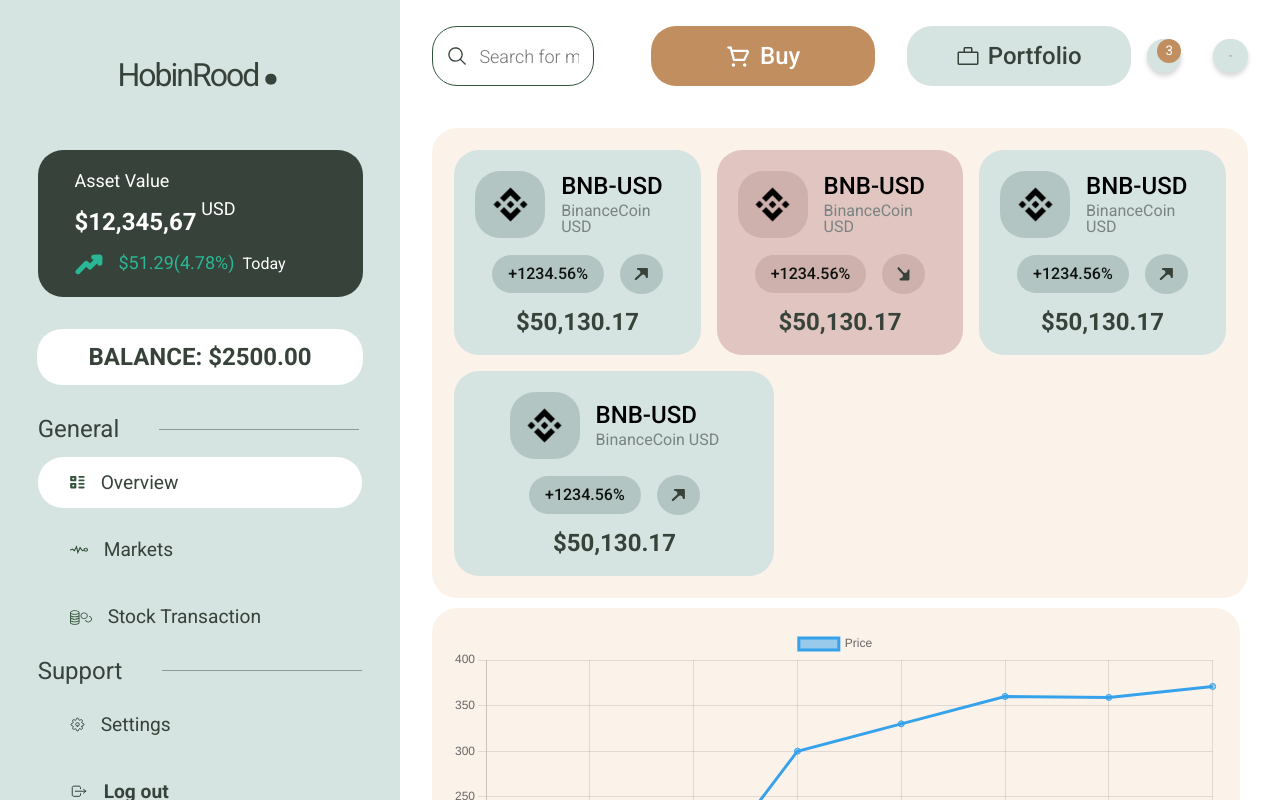
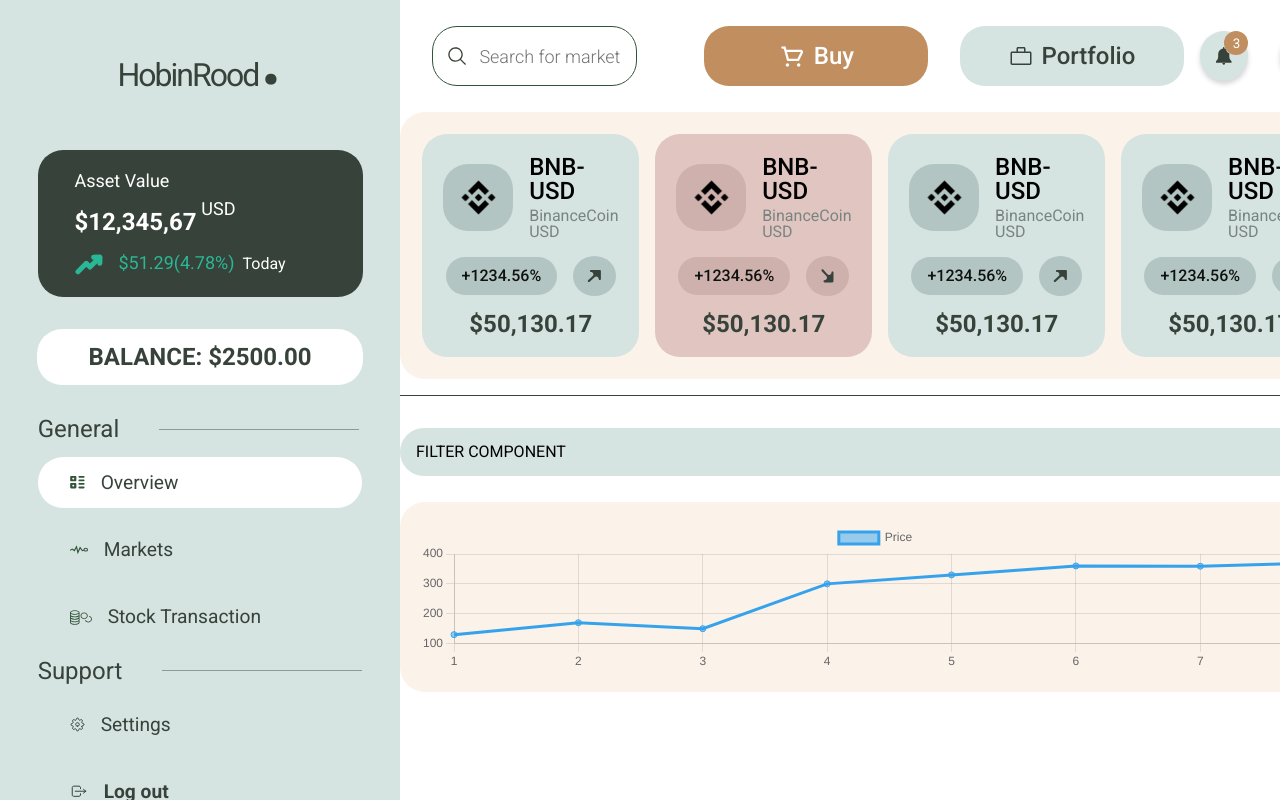
Before and after one commit to 1-Dont-Know/Not-Robin-Hood, a React (Create React App) app: page /account in a window 1280 px wide. Built offline with nearby package versions, Linux system fonts and the light colour scheme.

Commit message:
add hero, graph changes

```diff
--- a/src/components/UI/Graph/Graph.jsx
+++ b/src/components/UI/Graph/Graph.jsx
@@ -6,15 +6,14 @@
 // Graph component
 const Graph = ({ chartData }) => {
   return (
-        <div class={styles.container}>
+    <div className={styles.container}>
       <Line
-                class={styles.graph}
+        className={styles.graph}
         data={chartData}
-                options= {{
+        options={{
           responsive: true,
           maintainAspectRatio: false,
-                }
-                }
+        }}
       />
     </div>
   );
--- a/src/components/UI/Hero/Hero.jsx
+++ b/src/components/UI/Hero/Hero.jsx
@@ -3,34 +3,12 @@
 
 import FeaturedStock from "../FeaturedStock/FeaturedStock";
 import Graph from "../Graph/Graph";
-import { fakeData } from "../../../utils/fakeData" //Temporary Fake Data used for Testing
+import { fakeData } from "../../../utils/fakeData"; //Temporary Fake Data used for Testing
 
-const Hero = () => {
+const Hero = ({ children }) => {
+  //State Hook for Graph Component
 
-  //State Hook for Graph Component
-  const [stockData, setStockData] = useState({
-    labels: fakeData.map((data) => data.day),
-    datasets: [{
-      label: "Price",
-      data: fakeData.map((data) => data.price),
-    }],
-  });
-
-
-  return (
-    <section className={styles.container}>
-      <div className={styles.featured}>
-        <FeaturedStock status="up" />
-        <FeaturedStock status="down" />
-        <FeaturedStock status="up" />
-        <FeaturedStock status="up" />
-      </div>
-
-      {/* Graph Component */}
-      <Graph chartData={stockData} />
-
-    </section>
-  );
+  return <>{children}</>;
 };
 
 export default Hero;
--- a/src/components/UI/Hero/Hero.module.scss
+++ b/src/components/UI/Hero/Hero.module.scss
@@ -1,18 +1,7 @@
 @use "../../../styles/variables.scss";
 @use "../../../styles/mixins.scss";
+
 .container {
   padding: 1rem 2rem;
   height: calc(100vh - 9rem);
 }
-
-.featured {
-  @include mixins.flexbox(
-    $display: flex,
-    $gap: 1rem,
-    $justifyContent: space-between,
-    $wrap: wrap,
-    );
-  background-color: variables.$light-yellow;
-  border-radius: 25px;
-  padding: 1.4rem;
-}
--- a/src/components/pages/Account/Account.module.scss
+++ b/src/components/pages/Account/Account.module.scss
@@ -54,7 +54,6 @@
 }
 
 .graph {
-  max-height: 50%;
   height: 100%;
   @include mixins.flexbox(
     $display: flex,
```
Also changed, not shown: src/components/UI/Graph/Graph.module.scss (indentation only). Lines whose indentation alone changed are shown as unchanged.
